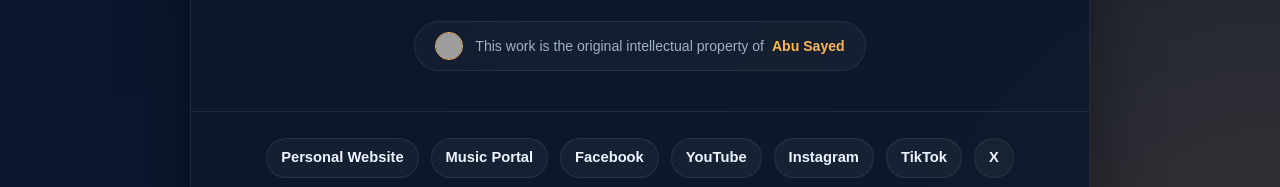
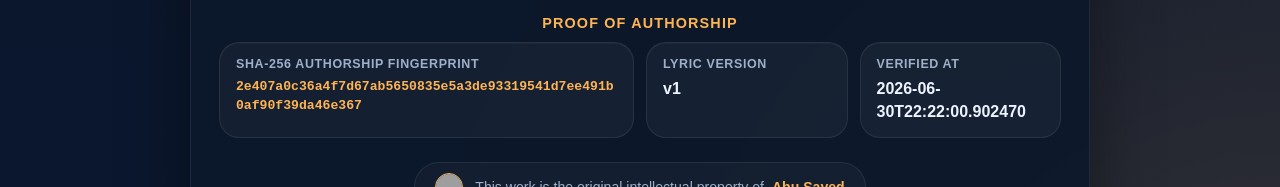
Before and after one commit to ImAbuSayed/himmelblau-und-wolkenweiss, a plain HTML site: page index.html in a window 1280 px wide. Shown: the part 2513-2700 px from the top of the page. Drawn offline with Linux system fonts and the light colour scheme; grey boxes are pictures that could not be loaded.

Commit message:
feat: update song assets v1 with signed GPG commit [verified]

```diff
--- a/index.html
+++ b/index.html
@@ -14,9 +14,9 @@
     <meta name="keywords" content="Himmelblau und Wolkenweiß, Abu Sayed lyrics, original song lyrics, Abu Sayed original song, Abu Sayed lyricist, Abu Sayed composer, Abu Sayed songwriter, official lyrics">
     <meta name="robots" content="index,follow,max-snippet:-1,max-image-preview:large,max-video-preview:-1">
     <meta name="referrer" content="strict-origin-when-cross-origin">
-    <meta name="description" content="Abu Sayed&#x27;s original song &#x27;Himmelblau und Wolkenweiß&#x27; official lyrics. Explore the depth of this composition, written and owned by Abu Sayed.">
+    <meta name="description" content="Discover the complete lyrics of &#x27;Himmelblau und Wolkenweiß&#x27;, a unique musical work by Abu Sayed, encompassing original composition and writing.">
     <meta property="og:title" content="Himmelblau und Wolkenweiß - Original Lyrics by Abu Sayed">
-    <meta property="og:description" content="Abu Sayed&#x27;s original song &#x27;Himmelblau und Wolkenweiß&#x27; official lyrics. Explore the depth of this composition, written and owned by Abu Sayed.">
+    <meta property="og:description" content="Discover the complete lyrics of &#x27;Himmelblau und Wolkenweiß&#x27;, a unique musical work by Abu Sayed, encompassing original composition and writing.">
     <meta property="og:type" content="music.song">
     <meta property="og:url" content="https://imabusayed.github.io/himmelblau-und-wolkenweiss/">
     <meta property="og:site_name" content="Abu Sayed Music">
@@ -24,7 +24,7 @@
     <meta name="last-modified" content="2026-06-30 14:52:01">
     <meta name="twitter:card" content="summary_large_image">
     <meta name="twitter:title" content="Himmelblau und Wolkenweiß - Original Lyrics by Abu Sayed">
-    <meta name="twitter:description" content="Abu Sayed&#x27;s original song &#x27;Himmelblau und Wolkenweiß&#x27; official lyrics. Explore the depth of this composition, written and owned by Abu Sayed.">
+    <meta name="twitter:description" content="Discover the complete lyrics of &#x27;Himmelblau und Wolkenweiß&#x27;, a unique musical work by Abu Sayed, encompassing original composition and writing.">
     <link rel="canonical" href="https://imabusayed.github.io/himmelblau-und-wolkenweiss/">
     <link rel="sitemap" type="application/xml" title="Sitemap" href="https://imabusayed.github.io/himmelblau-und-wolkenweiss/sitemap.xml">
     <link rel="author" href="https://github.com/ImAbuSayed">
@@ -100,7 +100,7 @@
       "@id": "https://imabusayed.github.io/himmelblau-und-wolkenweiss#webpage",
       "url": "https://imabusayed.github.io/himmelblau-und-wolkenweiss/",
       "name": "Himmelblau und Wolkenweiß - Original Lyrics by Abu Sayed",
-      "description": "Abu Sayed's original song 'Himmelblau und Wolkenweiß' official lyrics. Explore the depth of this composition, written and owned by Abu Sayed.",
+      "description": "Discover the complete lyrics of 'Himmelblau und Wolkenweiß', a unique musical work by Abu Sayed, encompassing original composition and writing.",
       "isPartOf": {
         "@id": "https://music.abusayed.com.bd/#website"
       },
@@ -537,7 +537,7 @@
 
         <div class="controls">
             <button class="btn-speak" id="speakBtn" title="Read the lyrics aloud"><span id="speakText">Read Aloud</span></button>
-            <a href="https://music.abusayed.com.bd/Licensing/?https://imabusayed.github.io/himmelblau-und-wolkenweiss/" class="btn-license" title="Get licensing for this song" target="_blank">Commercial Licensing for Himmelblau und Wolkenweiß</a>
+            <a href="https://music.abusayed.com.bd/Licensing/?https://imabusayed.github.io/himmelblau-und-wolkenweiss/" class="btn-license" title="Get licensing for this song" target="_blank">Obtain a Music License for Himmelblau und Wolkenweiß</a>
 
         </div>
         <br>
@@ -612,6 +612,26 @@
             <div class="meta-card">
                 <span class="meta-label">Publisher</span>
                 <strong>Abu Sayed Music</strong>
+            </div>
+
+                </div>
+            </div>
+
+            <div class="details-block">
+                <div class="details-title">Proof of Authorship</div>
+                <div class="meta-grid">
+
+            <div class="meta-card" style="grid-column: span 2;">
+                <span class="meta-label">SHA-256 Authorship Fingerprint</span>
+                <strong style="word-break: break-all; font-family: monospace; font-size: 0.82rem; color: var(--accent);">2e407a0c36a4f7d67ab5650835e5a3de93319541d7ee491b0af90f39da46e367</strong>
+            </div>
+            <div class="meta-card">
+                <span class="meta-label">Lyric Version</span>
+                <strong>v1</strong>
+            </div>
+            <div class="meta-card">
+                <span class="meta-label">Verified At</span>
+                <strong>2026-06-30T22:22:00.902470</strong>
             </div>
 
                 </div>
```
Also changed, not shown: excerpts/Bridge-Preview.txt (added), excerpts/Chorus-Preview.txt (added), excerpts/Final-Chorus-Preview.txt (added), excerpts/Hook-Preview.txt (added), excerpts/Pre-Chorus-2-Preview.txt (added), excerpts/Pre-Chorus-3-Preview.txt (added), excerpts/Pre-Chorus-Preview.txt (added), excerpts/Verse-1-Preview.txt (added), excerpts/Verse-2-Preview.txt (added), excerpts/Verse-3-Preview.txt (added), hashes.txt (added), llms.txt, lyrics_backup/2026-06-30_himmelblau-und-wolkenweiss-v1.txt (added), manifest.json (added), 1 other file.
